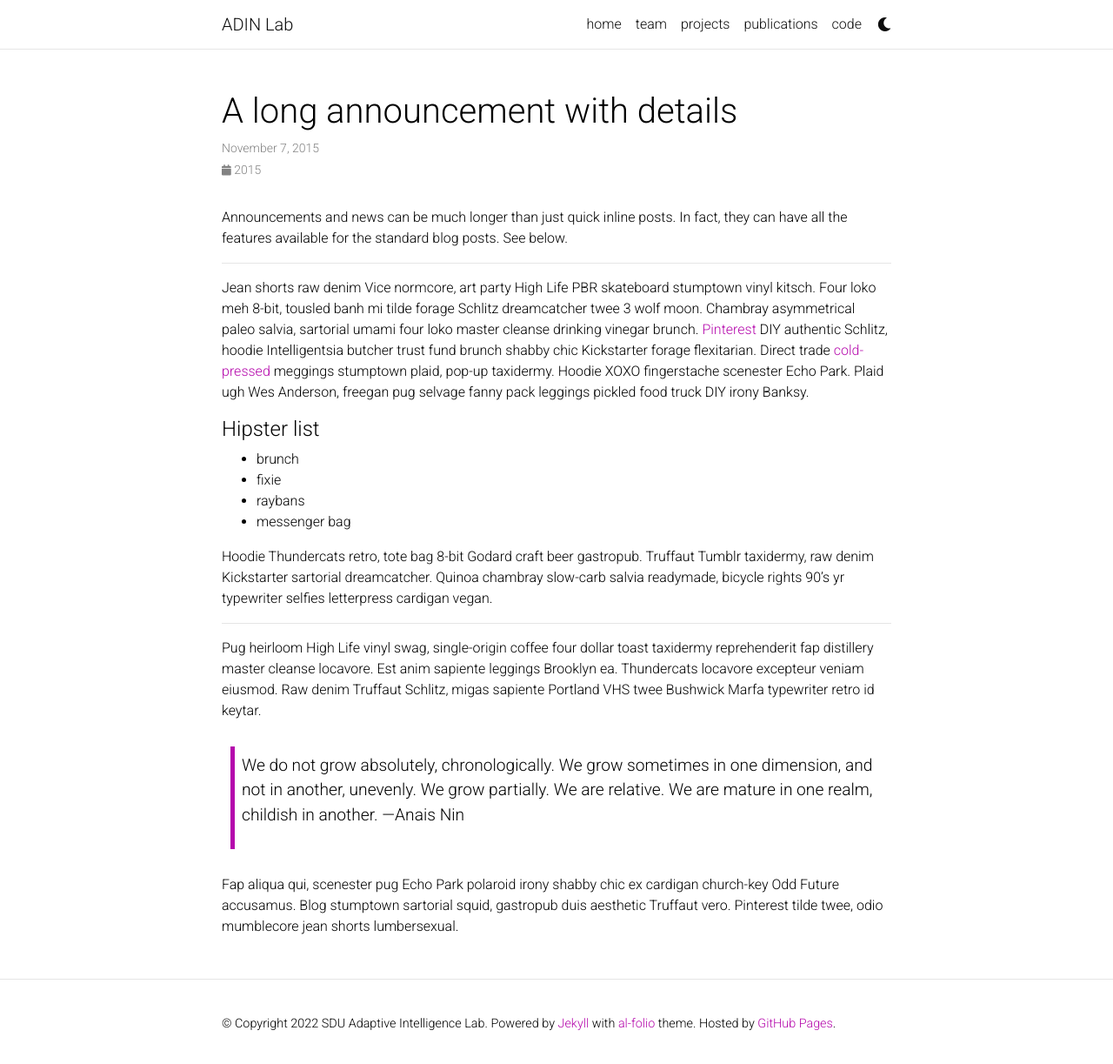
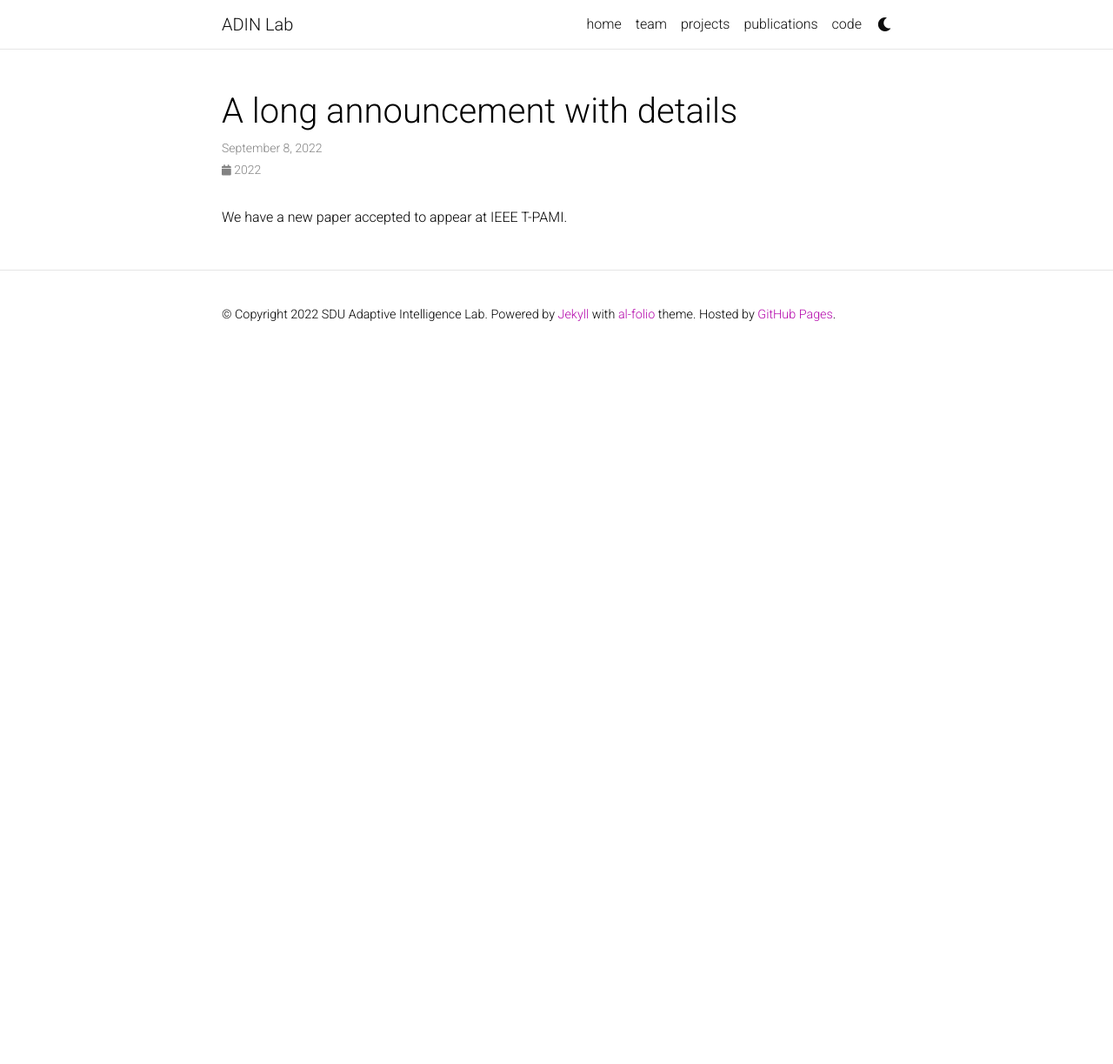
Before and after one commit to nicklaswerge/web, a Jekyll site: the page built from _news/announcement_2.md, in a window 1280 px wide and 1227 px high. Shown: the top 1223 px of the window at 87% size. Built offline with Jekyll 4.4.1, drawn with Linux system fonts in a browser that asks for light colours; comment, search, counter and statistics services are not loaded; a style sheet for code colours, icons or effects is not loaded.

Commit message:
Update announcement_2.md

```diff
--- a/_news/announcement_2.md
+++ b/_news/announcement_2.md
@@ -1,31 +1,8 @@
 ---
 layout: post
 title: A long announcement with details
-date: 2015-11-07 16:11:00-0400
-inline: false
+date: 2022-09-08 16:00:00-0400
+inline: true
 ---
 
-Announcements and news can be much longer than just quick inline posts. In fact, they can have all the features available for the standard blog posts. See below.
-
-***
-
-Jean shorts raw denim Vice normcore, art party High Life PBR skateboard stumptown vinyl kitsch. Four loko meh 8-bit, tousled banh mi tilde forage Schlitz dreamcatcher twee 3 wolf moon. Chambray asymmetrical paleo salvia, sartorial umami four loko master cleanse drinking vinegar brunch. <a href="https://www.pinterest.com">Pinterest</a> DIY authentic Schlitz, hoodie Intelligentsia butcher trust fund brunch shabby chic Kickstarter forage flexitarian. Direct trade <a href="https://en.wikipedia.org/wiki/Cold-pressed_juice">cold-pressed</a> meggings stumptown plaid, pop-up taxidermy. Hoodie XOXO fingerstache scenester Echo Park. Plaid ugh Wes Anderson, freegan pug selvage fanny pack leggings pickled food truck DIY irony Banksy.
-
-#### Hipster list
-<ul>
-    <li>brunch</li>
-    <li>fixie</li>
-    <li>raybans</li>
-    <li>messenger bag</li>
-</ul>
-
-Hoodie Thundercats retro, tote bag 8-bit Godard craft beer gastropub. Truffaut Tumblr taxidermy, raw denim Kickstarter sartorial dreamcatcher. Quinoa chambray slow-carb salvia readymade, bicycle rights 90's yr typewriter selfies letterpress cardigan vegan.
-
-***
-
-Pug heirloom High Life vinyl swag, single-origin coffee four dollar toast taxidermy reprehenderit fap distillery master cleanse locavore. Est anim sapiente leggings Brooklyn ea. Thundercats locavore excepteur veniam eiusmod. Raw denim Truffaut Schlitz, migas sapiente Portland VHS twee Bushwick Marfa typewriter retro id keytar.
-
-> We do not grow absolutely, chronologically. We grow sometimes in one dimension, and not in another, unevenly. We grow partially. We are relative. We are mature in one realm, childish in another.
-> —Anais Nin
-
-Fap aliqua qui, scenester pug Echo Park polaroid irony shabby chic ex cardigan church-key Odd Future accusamus. Blog stumptown sartorial squid, gastropub duis aesthetic Truffaut vero. Pinterest tilde twee, odio mumblecore jean shorts lumbersexual.
+We have a new paper accepted to appear at IEEE T-PAMI.
```
